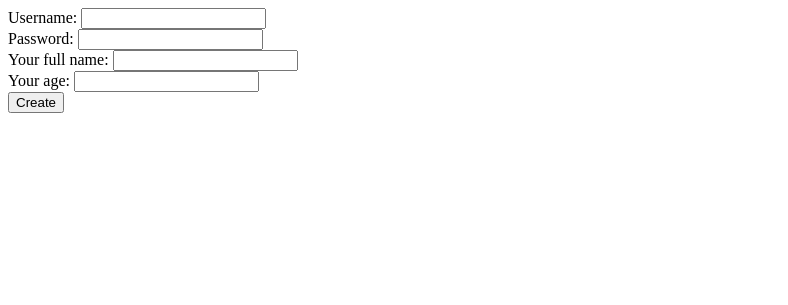
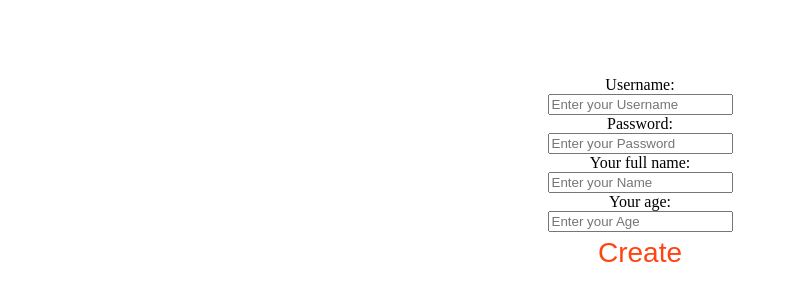
Before and after one commit to KasperMikkelsen/hej, a PHP site: page /login.php in a window 1280 px wide. Shown: the top 305 px of the page, without its empty margins (0-788 px from the left). Run offline with PHP 8.4, Linux system fonts and the light colour scheme.

Commit message:
no message

```diff
--- a/kode/createUser.php
+++ b/kode/createUser.php
@@ -6,7 +6,7 @@
 <html>
 <head>
 	<link rel="stylesheet" type="text/css" href="style.css">
-	<title>Sign up page</title>
+	<title>Sign Up Page</title>
 </head>
 <body>
 	<?php
--- a/kode/login.php
+++ b/kode/login.php
@@ -28,20 +28,32 @@ if(isset($_POST['login'])) {
     }
 }
 ?>
+<html>
+<head>
+	<link rel="stylesheet" type="text/css" href="style.css">
+	<title>Login Page</title>
+</head>
 <body>
-	<form>
+<div class="whatever">
+	<form method="post">
 		<label>Username:</label>
-		<input type="text" name="username">
+		<br>
+		<input type="text" name="username" placeholder="Enter your Username">
 		<br>
 		<label>Password:</label>
-		<input type="password" name="password">
+		<br>
+		<input type="password" name="password" placeholder="Enter your Password">
 		<br>
 		<label>Your full name:</label>
-		<input type="text" name="navn">
+		<br>
+		<input type="text" name="navn" placeholder="Enter your Name">
 		<br>
 		<label>Your age:</label>
-		<input type="text" name="alder">
 		<br>
-		<input type="submit" name="create" value="Create">
+		<input type="text" name="alder" placeholder="Enter your Age">
+		<br>
+		<input type="submit" name="create" class="signup" value="Create">
 	</form>
+</div>
 <body>
+</html>
```
